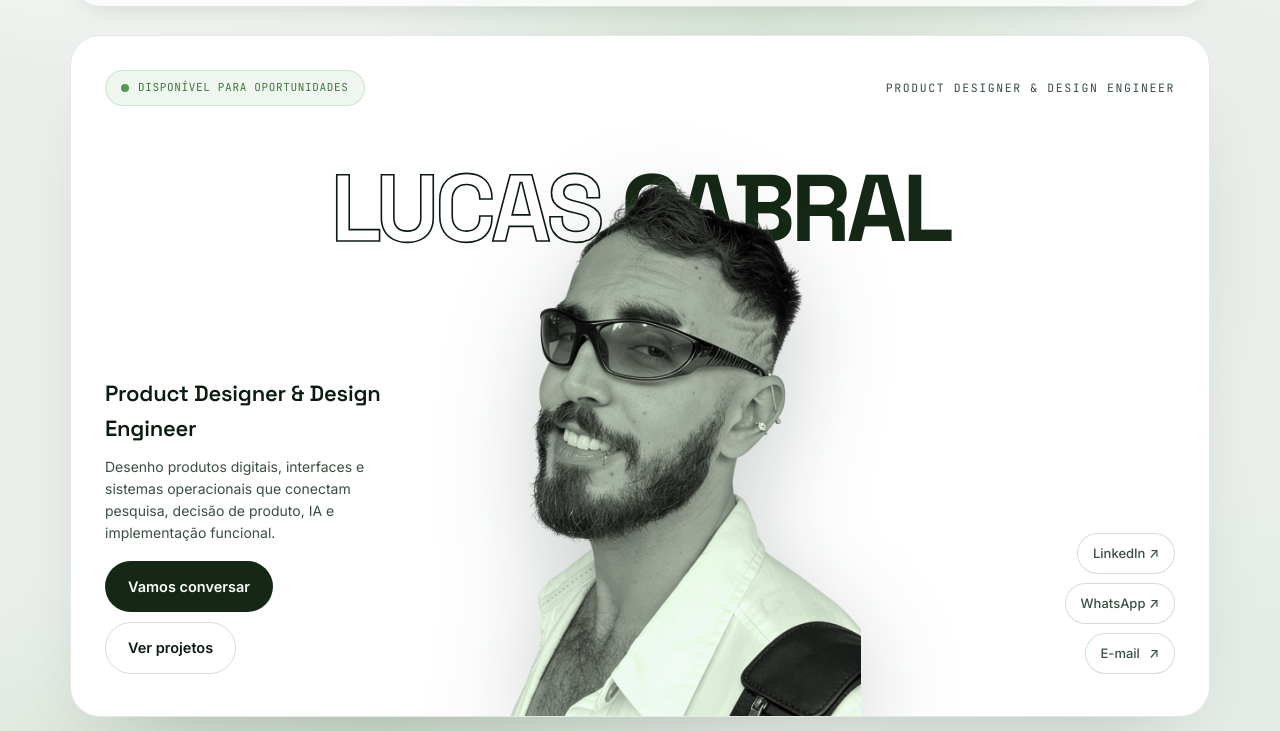
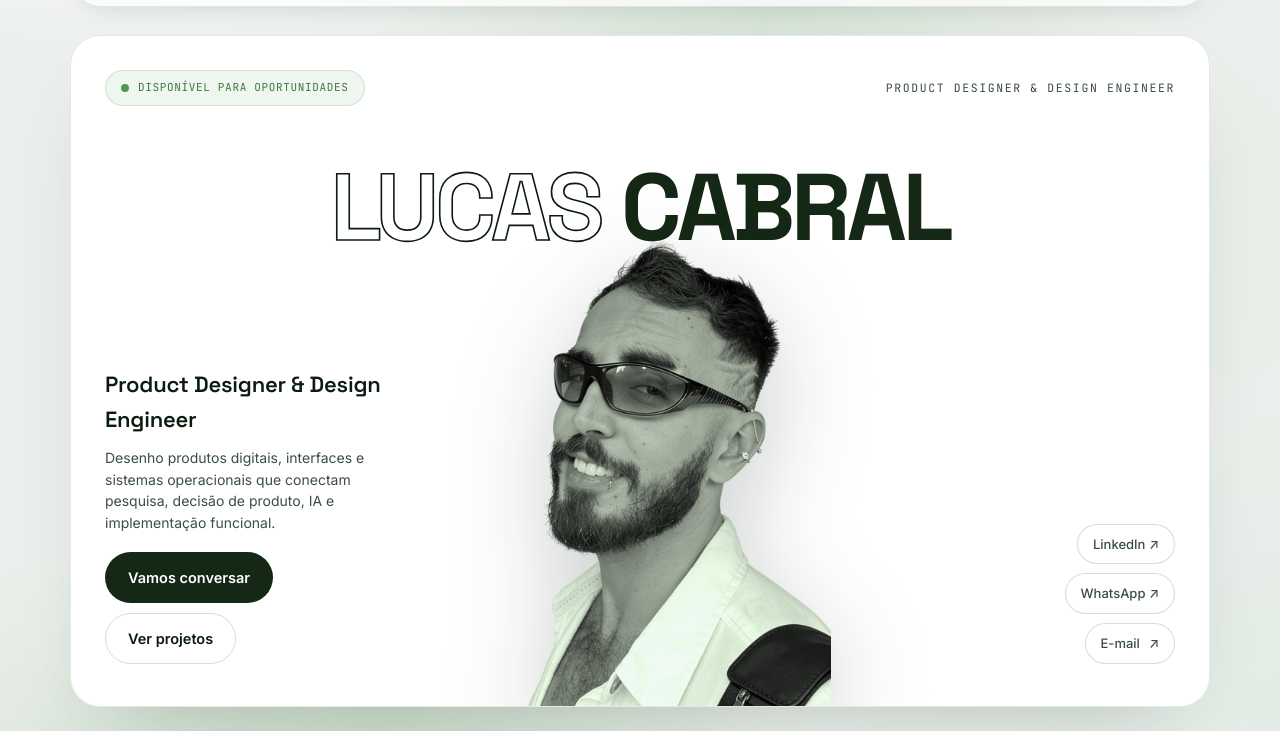
Before and after one commit to Suertesoy/portifolio-lucas-alves-cabral, a website: page index.html in a window 1280 px wide. Shown: the part 69-800 px from the top of the page. Drawn offline with Linux system fonts and the light colour scheme.

Commit message:
refine: reduce hero photo size so it only lightly touches the name, not covers it

```diff
--- a/src/input.css
+++ b/src/input.css
@@ -239,7 +239,7 @@ section{padding:26px 0;position:relative}
 /* portrait rises from panel bottom, centered */
 .hero-photo{
   position:relative;z-index:2;margin:0 auto;
-  height:min(74vh,660px);max-width:64%;
+  height:min(64vh,560px);max-width:58%;
   margin-bottom:calc(-1 * clamp(22px,3vw,34px));
   display:flex;align-items:flex-end;justify-content:center;
   filter:drop-shadow(0 30px 50px rgba(14,36,23,.22));
```
Also changed, not shown: assets/css/tailwind.css.
